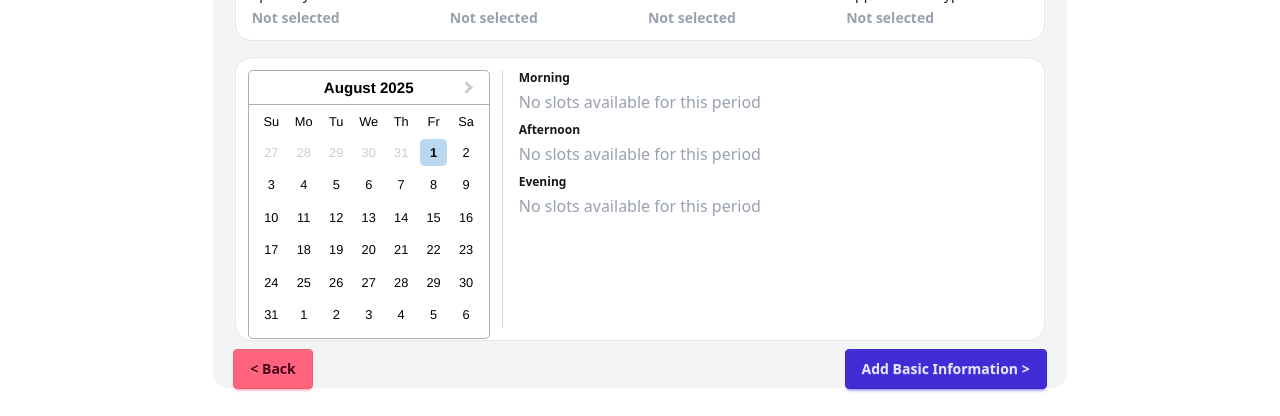
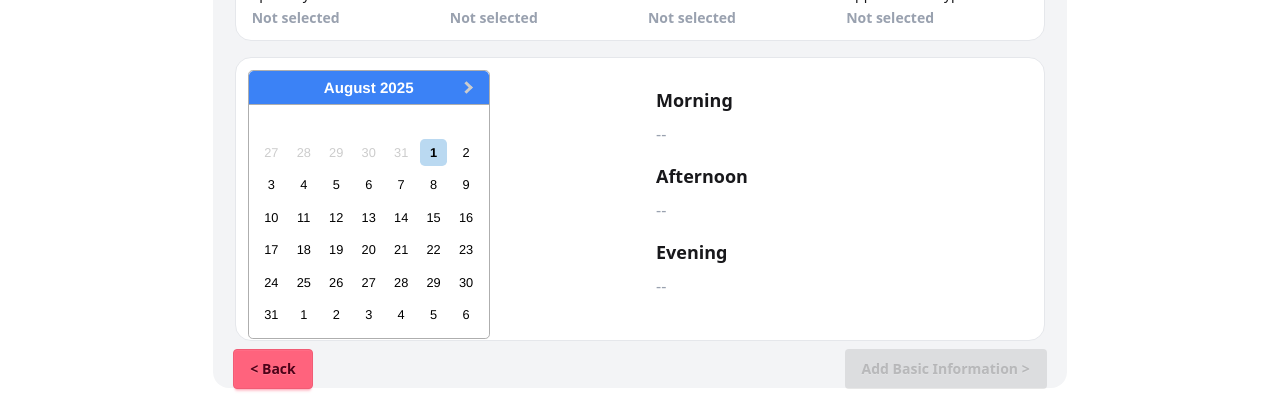
Before and after one commit to Nanada-nk/tak-mor, a React (Vite) app in the folder client/: page /bookingdatetime in a window 1280 px wide. Shown: the part 384-800 px from the top of the page. Built offline with nearby package versions, Linux system fonts and the light colour scheme.

Commit message:
update front

```diff
--- a/client/src/config/axios.js
+++ b/client/src/config/axios.js
@@ -7,8 +7,8 @@ const axiosInstance = axios.create({
 
 axiosInstance.interceptors.request.use(
   (config) => {
-    const accessToken = localStorage.getItem('accessToken')
-
+    let accessToken = localStorage.getItem('accessToken')
+console.log('Access token in axios', accessToken)
     if (accessToken) {
       config.headers['Authorization'] = `Bearer ${accessToken}`
     }
--- a/client/src/pages/booking/BookingDateTimePage.jsx
+++ b/client/src/pages/booking/BookingDateTimePage.jsx
@@ -1,99 +1,53 @@
 import { useNavigate } from "react-router";
-import { useState } from "react";
+import { useState, useEffect } from "react";
 import { PinIcon, StarIcon } from "../../components/icons";
+import axios from "axios";
 import useBookingStore from "../../stores/bookingStore";
 import DatePicker from "react-datepicker";
 import "react-datepicker/dist/react-datepicker.css";
 
+function BookingDateTimePage({ doctorId }) {
+  const navigate = useNavigate();
+  const {
+    specialty,
+    service,
+    selectedDate,
+    selectedTime,
+    appointmentType,
+    clinic,
+    setSelectedDate,
+    setSelectedTime
+  } = useBookingStore();
 
+  const [timeSlots, setTimeSlots] = useState([]);
+  const [selectedSlot, setSelectedSlot] = useState(null);
 
+  useEffect(() => {
+    if (!selectedDate) return;
+    const d = selectedDate.toISOString().split('T')[0];
+    axios.get(`/api/doctor/${doctorId}/slots?date=${d}`)
+      .then(res => {
+        console.log("Slots from backend:", res.data);
+        setTimeSlots(Array.isArray(res.data) ? res.data : [])})
+      .catch(err => {
+      console.error("Failed to fetch slots:", err);
+      setTimeSlots([]);
+    });
+  }, [selectedDate, doctorId]);
 
-function BookingDateTimePage() {
-
-  const pad = n => String(n).padStart(2, '0');
-  // Morning: 08:00-10:15 (10 slots)
-  const morningSlots = Array.from({ length: 10 }, (_, i) => {
-    const startMinutes = 8 * 60 + i * 15;
-    const endMinutes = startMinutes + 15;
-    return {
-      id: i + 1,
-      availableDate: "2025-07-25",
-      startTime: `${pad(Math.floor(startMinutes / 60))}:${pad(startMinutes % 60)}`,
-      endTime: `${pad(Math.floor(endMinutes / 60))}:${pad(endMinutes % 60)}`,
-      isActive: true,
-    };
-  });
-  // Afternoon: 12:00-14:15 (10 slots)
-  const afternoonSlots = Array.from({ length: 10 }, (_, i) => {
-    const startMinutes = 12 * 60 + i * 15;
-    const endMinutes = startMinutes + 15;
-    return {
-      id: 11 + i,
-      availableDate: "2025-07-25",
-      startTime: `${pad(Math.floor(startMinutes / 60))}:${pad(startMinutes % 60)}`,
-      endTime: `${pad(Math.floor(endMinutes / 60))}:${pad(endMinutes % 60)}`,
-      isActive: true,
-    };
-  });
-  // Evening: 17:00-19:15 (10 slots)
-  const eveningSlots = Array.from({ length: 10 }, (_, i) => {
-    const startMinutes = 17 * 60 + i * 15;
-    const endMinutes = startMinutes + 15;
-    return {
-      id: 21 + i,
-      availableDate: "2025-07-25",
-      startTime: `${pad(Math.floor(startMinutes / 60))}:${pad(startMinutes % 60)}`,
-      endTime: `${pad(Math.floor(endMinutes / 60))}:${pad(endMinutes % 60)}`,
-      isActive: true,
-    };
-  });
-  const mockTimeSlots = [
-    ...morningSlots,
-    ...afternoonSlots,
-    ...eveningSlots,
-  ];
-
-
-
-  // Store logic for date and time
-  const { specialty, appointmentType, clinic, service, setDateTime, dateTime } = useBookingStore();
-  const [selectedDate, setSelectedDate] = useState(dateTime?.date || null);
-  const [selectedTime, setSelectedTime] = useState(dateTime?.time || null);
-
-  const navigate = useNavigate();
-  // Get selected date string in YYYY-MM-DD format (local time, not UTC)
-  const selectedDateString = selectedDate
-    ? `${selectedDate.getFullYear()}-${String(selectedDate.getMonth() + 1).padStart(2, '0')}-${String(selectedDate.getDate()).padStart(2, '0')}`
-    : null;
-
-
-  // Filter slots for selected date
-  const slotsForDay = mockTimeSlots.filter(slot => slot.availableDate === selectedDateString && slot.isActive);
-
-  // Group slots by period
-  const getPeriod = (startTime) => {
-    const [hour] = startTime.split(":").map(Number);
-    if (hour < 12) return "Morning";
-    if (hour < 17) return "Afternoon";
-    return "Evening";
-  };
-
-  const periods = ["Morning", "Afternoon", "Evening"];
-  const slotsByPeriod = periods.map(period => ({
+  const grouped = ["Morning", "Afternoon", "Evening"].map(period => ({
     period,
-    slots: slotsForDay.filter(slot => getPeriod(slot.startTime) === period),
+    slots: timeSlots.filter(s => {
+      const h = Number(s.startTime.split(":"))[0];
+      if (period === "Morning") return h < 12;
+      if (period === "Afternoon") return h >= 12 && h < 17;
+      return h >= 17;
+    })
   }));
 
-  // Handle date change
-  const handleDateChange = (date) => {
-    setSelectedDate(date);
-    setSelectedTime(null);
-    setDateTime({ date, time: null });
-  };
-  // Handle time slot click
-  const handleTimeClick = (slot) => {
-    setSelectedTime(`${slot.startTime} - ${slot.endTime}`);
-    setDateTime({ date: selectedDate, time: `${slot.startTime} - ${slot.endTime}` });
+  const handleSlotSelect = (slot) => {
+    setSelectedSlot(slot);
+    setSelectedTime(slot.startTime);
   };
 
   return (
@@ -137,19 +91,18 @@ function BookingDateTimePage() {
                 </div>
               </div>
             </div>
-            {/* Main Booking Info Section - Specialty, Service, Date & Time, Appointment Type */}
             <div className="mt-2 w-full border-gray-200 pt-2 px-4">
               <div className="flex flex-row justify-between gap-4 text-sm">
                 <div className="flex flex-col items-start justify-center w-1/4">
-                  <span className="font-medium  mb-1">Specialty</span>
+                  <span className="font-medium mb-1">Specialty</span>
                   <span className="font-semibold text-gray-700">{specialty || <span className="text-gray-400">Not selected</span>}</span>
                 </div>
                 <div className="flex flex-col items-start justify-center w-1/4">
-                  <span className="font-medium  mb-1">Service</span>
+                  <span className="font-medium mb-1">Service</span>
                   <span className="font-semibold text-gray-700">{service || <span className="text-gray-400">Not selected</span>}</span>
                 </div>
                 <div className="flex flex-col items-start justify-center w-1/4">
-                  <span className="font-medium  mb-1">Date & Time</span>
+                  <span className="font-medium mb-1">Date & Time</span>
                   <span className="font-semibold text-gray-700">
                     {selectedDate && selectedTime
                       ? <span className="text-gray-600">{`${selectedDate.toLocaleDateString()} ${selectedTime}`}</span>
@@ -157,7 +110,7 @@ function BookingDateTimePage() {
                   </span>
                 </div>
                 <div className="flex flex-col items-start justify-center w-1/4">
-                  <span className="font-medium  mb-1">Appointment Type</span>
+                  <span className="font-medium mb-1">Appointment Type</span>
                   <span className="font-semibold text-gray-700">
                     {appointmentType
                       ? appointmentType === 'Clinic'
@@ -172,49 +125,304 @@ function BookingDateTimePage() {
         </div>
         <div className="h-[300px] flex flex-col items-center pt-4 gap-3">
           <div className="flex flex-row p-3 bg-white border border-gray-200 h-full w-19/20 rounded-2xl">
-            {/* Calendar Section (left) */}
-            <div className="border-r border-gray-300 pr-3">
-             <DatePicker
+            <div className="w-1/2">
+              <DatePicker
+                inline
                 selected={selectedDate}
-                onChange={handleDateChange}
+                onChange={(date) => {
+                  setSelectedDate(date);
+                  setSelectedTime(null);
+                  setSelectedSlot(null);
+                }}
                 dateFormat="yyyy-MM-dd"
                 minDate={new Date()}
-                inline
-                calendarClassName="custom-calendar-header"
               />
             </div>
-            {/* Time Slot Section (right) */}
-            <div className=" w-[550px] flex flex-col  items-center pl-4">
-              {slotsByPeriod.map(({ period, slots }) => (
-                <div className="w-full mb-2" key={period}>
-                  <div className="text-xs font-bold mb-1">{period}</div>
-                  <div className="flex flex-wrap gap-2">
-                    {slots.length > 0 ? (
-                      slots.map(slot => (
-                        <button
-                          key={slot.id}
-                          className={`btn btn-xs w-24${selectedTime === `${slot.startTime} - ${slot.endTime}` ? ' bg-blue-800 text-white' : ''}`}
-                          onClick={() => handleTimeClick(slot)}
-                          disabled={!selectedDate}
+            <div className="w-1/2 p-4 overflow-auto">
+              {grouped.map(({ period, slots }) => (
+                <div key={period} className="mb-4">
+                  <h4 className="font-bold text-lg mb-2">{period}</h4>
+                  {slots.length === 0 ? <p className="text-gray-400">--</p> : (
+                    <div className="flex flex-wrap gap-2">
+                      {slots.map(s => (
+                        <button key={s.startTime} onClick={() => handleSlotSelect(s)}
+                          className={`px-3 py-1 rounded-md border ${selectedSlot?.startTime === s.startTime ? 'bg-blue-500 text-white' : 'bg-white text-gray-800 border-gray-300 hover:bg-gray-100'}`}
                         >
-                          {slot.startTime} - {slot.endTime}
+                          {s.startTime}-{s.endTime}
                         </button>
-                      ))
-                    ) : (
-                      <div className="col-span-5 text-gray-400 text-center">No slots available for this period</div>
-                    )}
-                  </div>
+                      ))}
+                    </div>
+                  )}
                 </div>
               ))}
+              {selectedSlot && (
+                <p className="mt-4 text-sm text-green-700">
+                  Selected: {selectedSlot.startTime} - {selectedSlot.endTime} on {selectedDate.toISOString().split('T')[0]}
+                </p>
+              )}
             </div>
           </div>
         </div>
-        <div className=" h-1/10 flex justify-between items-center px-5">
+        <div className="h-1/10 flex justify-between items-center px-5">
           <button onClick={() => navigate(-1)} className="btn btn-error">{"< "} Back</button>
-          <button onClick={() => navigate("/patientinfo")} className="btn btn-primary">Add Basic Information {" >"}</button>
+          <button disabled={!selectedSlot} onClick={() => navigate("/patientinfo")} className="btn btn-primary">Add Basic Information {" >"}</button>
         </div>
       </div>
     </div>
   );
 }
+
 export default BookingDateTimePage;
+
+
+
+
+
+
+
+
+
+// import { useNavigate } from "react-router";
+// import { useState, useEffect } from "react";
+// import { PinIcon, StarIcon } from "../../components/icons";
+// import axios from "axios";
+// import useBookingStore from "../../stores/bookingStore";
+// import DatePicker from "react-datepicker";
+// import "react-datepicker/dist/react-datepicker.css";
+
+
+
+
+// function BookingDateTimePage() {
+
+//   const [timeSlots, setTimeSlots] = useState([]);
+// const doctorId = 1; // Replace with dynamic doctor ID later if needed
+
+// useEffect(() => {
+//   if (!selectedDate) {
+//     setTimeSlots([]);
+//     return;
+//   }
+
+//   const fetchSlots = async () => {
+//     try {
+//       const formattedDate = selectedDate.toISOString().split('T')[0];
+//       const res = await axios.get(`/api/doctor/${doctorId}/slots?date=${formattedDate}`);
+//       setTimeSlots(res.data);
+//     } catch (error) {
+//       console.error("Failed to fetch slots:", error);
+//       setTimeSlots([]);
+//     }
+//   };
+
+//   fetchSlots();
+// }, [selectedDate]);
+
+//   const pad = n => String(n).padStart(2, '0');
+//   // Morning: 08:00-10:15 (10 slots)
+//   const morningSlots = Array.from({ length: 10 }, (_, i) => {
+//     const startMinutes = 8 * 60 + i * 15;
+//     const endMinutes = startMinutes + 15;
+//     return {
+//       id: i + 1,
+//       availableDate: "2025-07-25",
+//       startTime: `${pad(Math.floor(startMinutes / 60))}:${pad(startMinutes % 60)}`,
+//       endTime: `${pad(Math.floor(endMinutes / 60))}:${pad(endMinutes % 60)}`,
+//       isActive: true,
+//     };
+//   });
+//   // Afternoon: 12:00-14:15 (10 slots)
+//   const afternoonSlots = Array.from({ length: 10 }, (_, i) => {
+//     const startMinutes = 12 * 60 + i * 15;
+//     const endMinutes = startMinutes + 15;
+//     return {
+//       id: 11 + i,
+//       availableDate: "2025-07-25",
+//       startTime: `${pad(Math.floor(startMinutes / 60))}:${pad(startMinutes % 60)}`,
+//       endTime: `${pad(Math.floor(endMinutes / 60))}:${pad(endMinutes % 60)}`,
+//       isActive: true,
+//     };
+//   });
+//   // Evening: 17:00-19:15 (10 slots)
+//   const eveningSlots = Array.from({ length: 10 }, (_, i) => {
+//     const startMinutes = 17 * 60 + i * 15;
+//     const endMinutes = startMinutes + 15;
+//     return {
+//       id: 21 + i,
+//       availableDate: "2025-07-25",
+//       startTime: `${pad(Math.floor(startMinutes / 60))}:${pad(startMinutes % 60)}`,
+//       endTime: `${pad(Math.floor(endMinutes / 60))}:${pad(endMinutes % 60)}`,
+//       isActive: true,
+//     };
+//   });
+//   const mockTimeSlots = [
+//     ...morningSlots,
+//     ...afternoonSlots,
+//     ...eveningSlots,
+//   ];
+
+
+
+//   // Store logic for date and time
+//   const { specialty, appointmentType, clinic, service, setDateTime, dateTime } = useBookingStore();
+//   const [selectedDate, setSelectedDate] = useState(dateTime?.date || null);
+//   const [selectedTime, setSelectedTime] = useState(dateTime?.time || null);
+
+//   const navigate = useNavigate();
+//   // Get selected date string in YYYY-MM-DD format (local time, not UTC)
+//   const selectedDateString = selectedDate
+//     ? `${selectedDate.getFullYear()}-${String(selectedDate.getMonth() + 1).padStart(2, '0')}-${String(selectedDate.getDate()).padStart(2, '0')}`
+//     : null;
+
+
+//   // Filter slots for selected date
+//   // const slotsForDay = mockTimeSlots.filter(slot => slot.availableDate === selectedDateString && slot.isActive);
+// const slotsForDay = timeSlots.filter(slot => slot.isActive);
+//   // Group slots by period
+//   const getPeriod = (startTime) => {
+//     const [hour] = startTime.split(":").map(Number);
+//     if (hour < 12) return "Morning";
+//     if (hour < 17) return "Afternoon";
+//     return "Evening";
+//   };
+
+//   const periods = ["Morning", "Afternoon", "Evening"];
+//   const slotsByPeriod = periods.map(period => ({
+//     period,
+//     slots: slotsForDay.filter(slot => getPeriod(slot.startTime) === period),
+//   }));
+
+//   // Handle date change
+//   const handleDateChange = (date) => {
+//     setSelectedDate(date);
+//     setSelectedTime(null);
+//     setDateTime({ date, time: null });
+//   };
+//   // Handle time slot click
+//   const handleTimeClick = (slot) => {
+//     setSelectedTime(`${slot.startTime} - ${slot.endTime}`);
+//     setDateTime({ date: selectedDate, time: `${slot.startTime} - ${slot.endTime}` });
+//   };
+
+//   return (
+//     <div className="flex flex-col items-center justify-center my-10 m-auto w-2/3 h-[calc(100vh-10rem)]">
+//       <div className="h-1/7 w-full flex items-center justify-center">
+//         <ul className="steps h-full">
+//           <li data-content="✓" className="step step-primary step-success">Specialty</li>
+//           <li data-content="✓" className="step step-primary step-success">Appointment Type</li>
+//           <li data-content="3" className="step step-primary">Date & Time</li>
+//           <li data-content="4" className="step">Patient Information</li>
+//           <li data-content="5" className="step">Payment</li>
+//           <li data-content="6" className="step">Confirmation</li>
+//         </ul>
+//       </div>
+//       <div className="h-6/7 w-full bg-gray-100 rounded-2xl">
+//         <div className="h-fit mt-4 flex flex-col items-center justify-center">
+//           <div className="py-3 bg-white border border-gray-200 h-2/3 min-h-[120px] w-19/20 flex flex-col rounded-2xl">
+//             <div className="flex w-full">
+//               <div className="w-1/5 avatar flex items-center justify-center">
+//                 <div className="w-25 rounded-full">
+//                   <img
+//                     src="https://www.future-doctor.de/wp-content/uploads/2024/08/shutterstock_2480850611.jpg.webp"
+//                     alt="doctor"
+//                   />
+//                 </div>
+//               </div>
+//               <div className="w-4/5 p-1 flex flex-col justify-between items-start">
+//                 <div className="flex items-start gap-2">
+//                   <div className="flex flex-col items-start ">
+//                     <div className="font-bold">Dr.John Nontakaeng</div>
+//                     <div className="text-blue-700 ">Psychologist</div>
+//                   </div>
+//                   <div className="flex bg-orange-400 p-[5px] rounded-lg justify-center items-center gap-1">
+//                     <StarIcon className="h-4" />
+//                     <div className="text-white text-sm">5.0</div>
+//                   </div>
+//                 </div>
+//                 <div className="flex items-center justify-start">
+//                   <PinIcon className="h-5" />
+//                   <div className="text-gray-500">742 Evergreen Terrace, Springfield</div>
+//                 </div>
+//               </div>
+//             </div>
+//             {/* Main Booking Info Section - Specialty, Service, Date & Time, Appointment Type */}
+//             <div className="mt-2 w-full border-gray-200 pt-2 px-4">
+//               <div className="flex flex-row justify-between gap-4 text-sm">
+//                 <div className="flex flex-col items-start justify-center w-1/4">
+//                   <span className="font-medium  mb-1">Specialty</span>
+//                   <span className="font-semibold text-gray-700">{specialty || <span className="text-gray-400">Not selected</span>}</span>
+//                 </div>
+//                 <div className="flex flex-col items-start justify-center w-1/4">
+//                   <span className="font-medium  mb-1">Service</span>
+//                   <span className="font-semibold text-gray-700">{service || <span className="text-gray-400">Not selected</span>}</span>
+//                 </div>
+//                 <div className="flex flex-col items-start justify-center w-1/4">
+//                   <span className="font-medium  mb-1">Date & Time</span>
+//                   <span className="font-semibold text-gray-700">
+//                     {selectedDate && selectedTime
+//                       ? <span className="text-gray-600">{`${selectedDate.toLocaleDateString()} ${selectedTime}`}</span>
+//                       : <span className="text-gray-400">Not selected</span>}
+//                   </span>
+//                 </div>
+//                 <div className="flex flex-col items-start justify-center w-1/4">
+//                   <span className="font-medium  mb-1">Appointment Type</span>
+//                   <span className="font-semibold text-gray-700">
+//                     {appointmentType
+//                       ? appointmentType === 'Clinic'
+//                         ? `Clinic${clinic ? ` (${clinic})` : ''}`
+//                         : appointmentType
+//                       : <span className="text-gray-400">Not selected</span>}
+//                   </span>
+//                 </div>
+//               </div>
+//             </div>
+//           </div>
+//         </div>
+//         <div className="h-[300px] flex flex-col items-center pt-4 gap-3">
+//           <div className="flex flex-row p-3 bg-white border border-gray-200 h-full w-19/20 rounded-2xl">
+//             {/* Calendar Section (left) */}
+//             <div className="border-r border-gray-300 pr-3">
+//              <DatePicker
+//                 selected={selectedDate}
+//                 onChange={handleDateChange}
+//                 dateFormat="yyyy-MM-dd"
+//                 minDate={new Date()}
+//                 inline
+//                 calendarClassName="custom-calendar-header"
+//               />
+//             </div>
+//             {/* Time Slot Section (right) */}
+//             <div className=" w-[550px] flex flex-col  items-center pl-4">
+//               {slotsByPeriod.map(({ period, slots }) => (
+//                 <div className="w-full mb-2" key={period}>
+//                   <div className="text-xs font-bold mb-1">{period}</div>
+//                   <div className="flex flex-wrap gap-2">
+//                     {slots.length > 0 ? (
+//                       slots.map(slot => (
+//                         <button
+//                           key={slot.id}
+//                           className={`btn btn-xs w-24${selectedTime === `${slot.startTime} - ${slot.endTime}` ? ' bg-blue-800 text-white' : ''}`}
+//                           onClick={() => handleTimeClick(slot)}
+//                           disabled={!selectedDate}
+//                         >
+//                           {slot.startTime} - {slot.endTime}
+//                         </button>
+//                       ))
+//                     ) : (
+//                       <div className="col-span-5 text-gray-400 text-center">No slots available for this period</div>
+//                     )}
+//                   </div>
+//                 </div>
+//               ))}
+//             </div>
+//           </div>
+//         </div>
+//         <div className=" h-1/10 flex justify-between items-center px-5">
+//           <button onClick={() => navigate(-1)} className="btn btn-error">{"< "} Back</button>
+//           <button onClick={() => navigate("/patientinfo")} className="btn btn-primary">Add Basic Information {" >"}</button>
+//         </div>
+//       </div>
+//     </div>
+//   );
+// }
+// export default BookingDateTimePage;
--- a/client/src/stores/authStore.js
+++ b/client/src/stores/authStore.js
@@ -23,6 +23,8 @@ const authStore = create(
         const currentToken = get().token;
 
         console.log("2. Token from store is:", currentToken);
+
+
 
         if (currentToken) {
           try {
--- a/client/src/stores/bookingStore.js
+++ b/client/src/stores/bookingStore.js
@@ -5,13 +5,23 @@ const useBookingStore = create((set) => ({
   service: '',
   appointmentType: '',
   clinic: '',
-  dateTime: null,
+  selectedDate: null,
+  selectedTime: '',
   setSpecialty: (specialty) => set({ specialty }),
   setService: (service) => set({ service }),
   setAppointmentType: (appointmentType) => set({ appointmentType }),
   setClinic: (clinic) => set({ clinic }),
-  setDateTime: (dateTime) => set({ dateTime }),
-  resetBooking: () => set({ specialty: '', service: '', appointmentType: '', clinic: '', dateTime: null }),
+  setSelectedDate: (selectedDate) => set({ selectedDate }),
+  setSelectedTime: (selectedTime) => set({ selectedTime }),
+  resetBooking: () =>
+    set({
+      specialty: '',
+      service: '',
+      appointmentType: '',
+      clinic: '',
+      selectedDate: null,
+      selectedTime: '',
+    }),
 }));
 
 export default useBookingStore;
```
Also changed, not shown: client/src/components/footer/Footer.jsx (+6 -4 lines), client/src/pages/auth/RegisterDoctorPage.jsx (+6 -5 lines).
